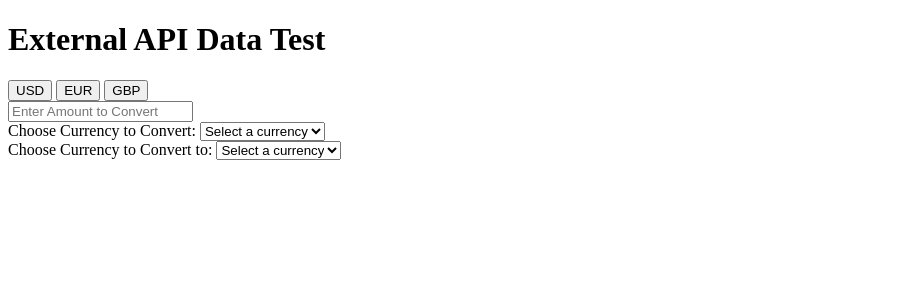
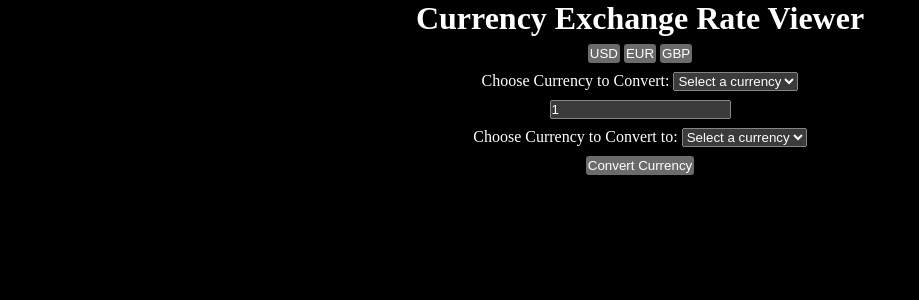
Before and after one commit to AlyKazani04/Currency-Converter, a Flask app: page / in a window 1280 px wide. Shown: the top 300 px of the page, without its empty margins (0-919 px from the left). Run offline with Flask 3, Linux system fonts and the light colour scheme; data that the repository does not hold is empty.

Commit message:
Finish up conversion touchups, added a ultra-basic ui(TODO)

```diff
--- a/app.py
+++ b/app.py
@@ -48,6 +48,22 @@
 
     return jsonify(res)
 
+@app.route('/api/rate/<from_code>/<to_code>')
+def conversion_rate(from_code, to_code):
+    from_code = from_code.lower()
+    to_code = to_code.lower()
+
+    response = requests.get(BASE_PRIMARY_API_URL + f'currencies/{from_code}.json')
+
+    if response.status_code != 200:
+        return jsonify('Error fetching data from external API'), response.status_code
+
+    data = response.json()
+
+    result = {
+        "rate" : data[from_code][to_code]
+    }
+    return jsonify(result)
 
 if __name__ == '__main__':
     app.run(debug=True)
--- a/static/index.js
+++ b/static/index.js
@@ -10,9 +10,8 @@
     })
     .then(data => {
         document.getElementById("output").innerText =
-            `Date: ${data.date}
-            ${data.currency_code}:
-            ${JSON.stringify(data.currency).split(',').join('\n').replace(/^\{|\}$/g,'')}`;
+            `${data.currency_code} | Date: ${data.date}\n
+            ${JSON.stringify(data.currency).split(',').join('\n').replace(/^\{|\"|\}$/g,'').split(':').join(' ')}`;
     })
     .catch(err => console.error(err));
 }
@@ -44,16 +43,60 @@
             const opt2 = option.cloneNode(true);
             to.appendChild(opt2);
         });
-
     })
+    .catch(err => console.error(err));
 }
 
 function convertCurrency()
 {
-    const fromCurrency = document.getElementById("currencies").value;
-    const toCurrency = document.getElementById("currencies2").value;
-    const amount = parseFloat(document.getElementById("amount").value);
+    const fromSelect = document.getElementById("from");
+    const fromCurrency = fromSelect.options[fromSelect.selectedIndex].value;
+    const toSelect = document.getElementById("to");
+    const toCurrency = toSelect.options[toSelect.selectedIndex].value;
 
+    const amountInput = document.getElementById("amount");
+    const amount = parseFloat(amountInput.value);
+
+    if(amount >= 0)
+    {
+        console.debug(`Converting ${amount} from ${fromCurrency} to ${toCurrency}`);
+        return fetch(`/api/rate/${fromCurrency}/${toCurrency}`)
+        .then(res => {
+            if(!res.ok)
+            {
+                throw new Error(`HTTP error! Status: ${res.status}`);
+            }
+            return res.json()
+        })
+        .then(data => {
+            const rate = parseFloat(data.rate);
+            const convertedAmount = (amount * rate).toFixed(3);
+
+            console.debug(convertedAmount);
+
+            document.getElementById("conversionResult").innerText =
+                `${fromCurrency.toUpperCase()} ${amount} = ${toCurrency.toUpperCase()} ${convertedAmount}`;
+        })
+        .catch(err => console.error(err));
+    }
+    else
+    {
+        highlightAndClear("amount", 2000);
+    }
 }
 
+function highlightAndClear(elementId, durationMs) {
+    const element = document.getElementById(elementId);
+    if (!element) return;
+
+    setTimeout(() => {
+    element.classList.add('highlighted');
+    });
+
+    setTimeout(() => {
+    element.classList.remove('highlighted');
+    }, durationMs);
+}
+
+
 populateCurrencyDropdown();
--- a/static/styles.css
+++ b/static/styles.css
@@ -0,0 +1,41 @@
+
+*
+{
+    padding: 0px;
+    margin: auto;
+    color: white;
+}
+
+body
+{
+    text-align: center;
+    height: fit-content;
+    background-color: black;
+    color-scheme: dark;
+    display: block;
+    align-items: center;
+}
+
+.highlighted
+{
+    border: 2px solid red;
+    border-radius: 5px;
+}
+
+#amount
+{
+    transition: border-color 0.3s ease;
+}
+#amount::placeholder
+{
+    color: rgb(195, 195, 195);
+    transition: border-color 0.3s ease;
+}
+
+div
+{
+
+    padding: 2px;
+    margin: 5px 0 5px 0;
+    justify-items: center;
+}
--- a/templates/index.html
+++ b/templates/index.html
@@ -7,14 +7,12 @@
     <title>Currency Exchange Rate</title>
 </head>
 <body>
-    <h1 style="align-self: center;">External API Data Test</h1>
+    <h1>Currency Exchange Rate Viewer</h1>
+
     <div>
         <button onclick="getCurrencyRates('usd')">USD</button>
         <button onclick="getCurrencyRates('eur')">EUR</button>
         <button onclick="getCurrencyRates('gbp')">GBP</button>
-    </div>
-    <div>
-        <input type="number" id="amount" placeholder="Enter Amount to Convert">
     </div>
     <div>
         <label for="from">Choose Currency to Convert:</label>
@@ -23,11 +21,18 @@
         </select>
     </div>
     <div>
+        <input type="number" id="amount" placeholder="Enter Amount to Convert" value="1">
+    </div>
+    <div>
         <label for="to">Choose Currency to Convert to:</label>
         <select id="to">
             <option value="" disabled selected>Select a currency</option>
         </select>
     </div>
+    <div>
+        <button onclick="convertCurrency()">Convert Currency</button>
+    </div>
+    <p id="conversionResult"></p>
     <p id="output"></p>
     <script src="{{ url_for('static', filename='index.js') }}"></script>
 </body>
```
